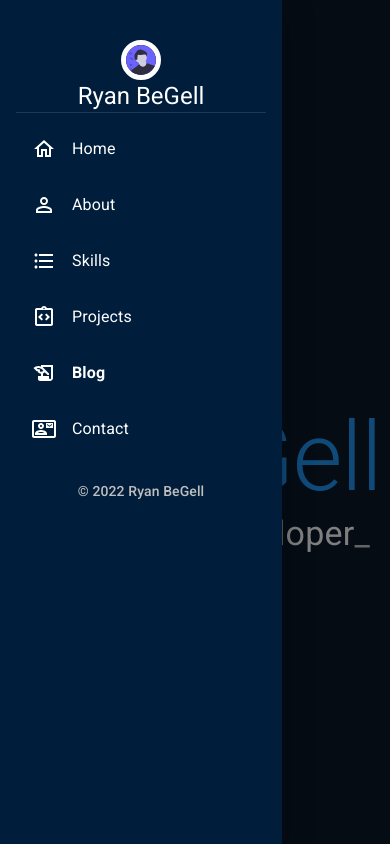
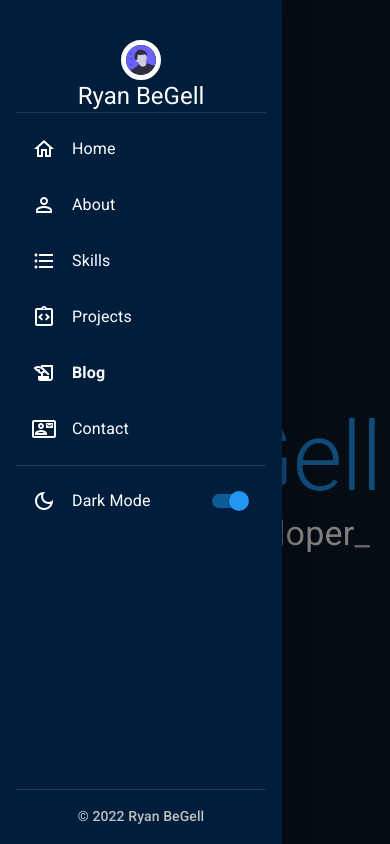
Before and after one commit to RyanBeGell/portfolio-site, a Next.js app: page / in a window 390 px wide. Both pictures are taken after a click on the button 28 px from the left and 28 px from the top of the page. Shown: the top 844 px of the page. Built offline with nearby package versions, Linux system fonts and the light colour scheme; a small style sheet from the web is missing; a web font is replaced by a local one.

Commit message:
Dark mode toggle position synchronized with state

```diff
--- a/src/components/sidebar/sidebar.tsx
+++ b/src/components/sidebar/sidebar.tsx
@@ -1,4 +1,4 @@
-import * as React from 'react';
+import React, { useState, useEffect } from 'react';
 import Box from '@mui/material/Box';
 import CssBaseline from '@mui/material/CssBaseline';
 import Divider from '@mui/material/Divider';
@@ -20,6 +20,7 @@ import { Avatar, PaletteMode } from '@mui/material';
 import SidebarFooter from './SidebarFooter';
 import Typography from '@mui/material/Typography';
 import Switch from '@mui/material/Switch';
+import { useTheme } from '@mui/material/styles';
 import DarkModeIcon from '@mui/icons-material/DarkMode';
 import ListSubheader from '@mui/material/ListSubheader';
 import DarkModeOutlinedIcon from '@mui/icons-material/DarkModeOutlined';
@@ -32,6 +33,7 @@ import HomeOutlinedIcon from '@mui/icons-material/HomeOutlined';
 import PaletteOutlinedIcon from '@mui/icons-material/PaletteOutlined';
 import SquareRoundedIcon from '@mui/icons-material/SquareRounded';
 
+
 export interface Props{
   toggleColorMode : () => void;
   mode: PaletteMode;
@@ -40,11 +42,20 @@ export interface Props{
 const drawerWidth = 282;
 
 export default function Sidebar(props: Props){
+
   const [mobileOpen, setMobileOpen] = React.useState(false);
+
+  //Determines whether or not the dark mode switch is active, props.toggleColorMode changes theme
+  const [darkMode, setDarkMode] = React.useState(true);
 
   const handleDrawerToggle = () => {
     setMobileOpen(!mobileOpen);
   };
+
+  const handleThemeSwitch =  () =>{
+    const currentState = !darkMode;
+    setDarkMode(currentState);
+  }
 
   const drawer = (
     <div>
@@ -57,9 +68,9 @@ export default function Sidebar(props: Props){
       <Typography variant={"h5"} className={styles.name} color="#FFFFFF">
         Ryan BeGell
       </Typography>
-      <Typography variant={"subtitle2"} className={styles.workAvailability} color="text.subtitle">
-        {/* Available for work */}
-      </Typography>
+      {/* <Typography variant={"subtitle2"} className={styles.workAvailability} color="text.subtitle">
+            Available for work
+          </Typography> */}
       <Divider />
       <List>
         {['Home', 'About', 'Skills', 'Projects', 'Blog', 'Contact'].map((text, index) => (
@@ -99,7 +110,7 @@ export default function Sidebar(props: Props){
       <Box
         component="nav"
         sx={{ width: { sm: drawerWidth }, flexShrink: { sm: 0 },}}
-        aria-label="mailbox folders"
+        aria-label="navigation"
       >
         <Drawer
           variant="temporary"
@@ -109,13 +120,35 @@ export default function Sidebar(props: Props){
             keepMounted: true, // Better open performance on mobile.
           }}
           sx={{
-            display: { xs: 'block', sm: 'none' },
-            '& .MuiDrawer-paper': { boxSizing: 'border-box', width: drawerWidth,  p:"16px", border: 0, },
+            display: { xs: 'block', sm: 'none',},
+            '& .MuiDrawer-paper': { boxSizing: 'border-box', width: drawerWidth,  p:"16px", border: 0, backgroundColor:'background.nav',},
           }}
         >
           {drawer}
-          <SidebarFooter/>
+          <Divider/>
+          <List
+            sx={{bgcolor: 'background.nav'}}
+          >
+          <ListItem sx={{color:'#ffffff'}}>
+            <ListItemIcon sx={{color:'#ffffff'}}>
+              <DarkModeOutlinedIcon/>
+            </ListItemIcon>
+            <ListItemText primary="Dark Mode" sx={{ml:"-16px"}} />
+            <Switch
+              edge="end"
+              onClick={() => {handleThemeSwitch(); props.toggleColorMode();}}
+              checked={darkMode}
+            />
+          </ListItem>
+          </List>
+          <List sx={{ marginTop: `auto`, mb:0, p:0, }} >
+            <Divider/>
+            <ListItem sx={{m:0, p:0}}>
+              <SidebarFooter/>
+            </ListItem>
+          </List>
         </Drawer>
+
         <Drawer
           variant="permanent"
           anchor="left"
@@ -129,12 +162,6 @@ export default function Sidebar(props: Props){
           <Divider/>
           <List
             sx={{bgcolor: 'background.nav'}}
-            // To be used if more theme options added
-            // subheader={
-            //   <ListSubheader sx={{bgcolor: 'background.nav', pt:'8px'}}>
-            //     Theme
-            //   </ListSubheader>
-            // }
           >
           <ListItem sx={{color:'#ffffff'}}>
             <ListItemIcon sx={{color:'#ffffff'}}>
@@ -143,21 +170,10 @@ export default function Sidebar(props: Props){
             <ListItemText primary="Dark Mode" sx={{ml:"-16px"}} />
             <Switch
               edge="end"
-              onClick={props.toggleColorMode}
-              defaultChecked
+              onClick={() => {handleThemeSwitch(); props.toggleColorMode();}}
+              checked={darkMode}
             />
           </ListItem>
-          {/* To be used if more theme options added  */}
-          {/* <ListItem sx={{}}>
-            <ListItemIcon >
-              <PaletteOutlinedIcon/>
-            </ListItemIcon>
-            <ListItemText primary="Color" sx={{ml:"-16px"}} />
-            <SquareRoundedIcon edge="end"/>
-            <SquareRoundedIcon edge="end"/>
-            <SquareRoundedIcon edge="end"/>
-            <SquareRoundedIcon edge="end"/>
-          </ListItem> */}
           </List>
           <List sx={{ marginTop: `auto`, mb:0, p:0, }} >
             <Divider/>
```
